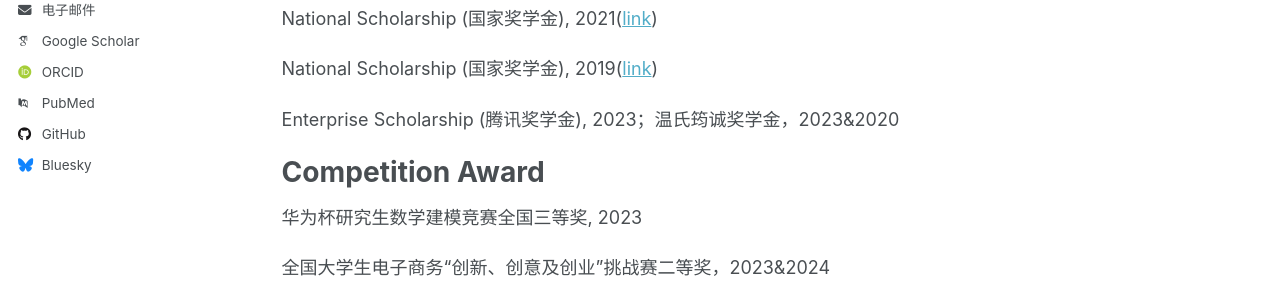
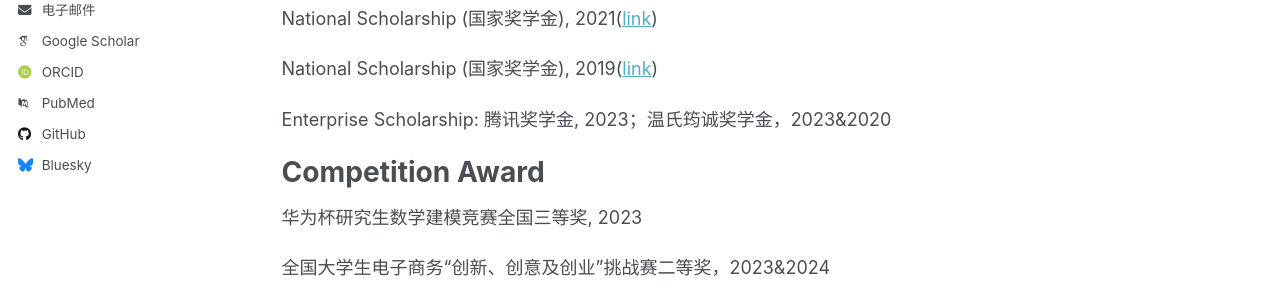
Before and after one commit to dengjl-hub/dengjl-hub.github.io, a Jekyll site: the page built from _pages/about.md, in a window 1280 px wide and 900 px high. Shown: the part 393-693 px from the top of the window. Built offline with Jekyll 4.4.1, drawn with Linux system fonts in a browser that asks for light colours; some web fonts are replaced.

```diff
--- a/_pages/about.md
+++ b/_pages/about.md
@@ -17,7 +17,7 @@ National Scholarship (国家奖学金), 2021([link](http://www.moe.gov.cn/srcsit
 
 National Scholarship (国家奖学金), 2019([link](http://www.moe.gov.cn/jyb_xxgk/s5743/s5744/A05/202112/t20211216_587869.html))
 
-Enterprise Scholarship (腾讯奖学金), 2023；温氏筠诚奖学金，2023&2020
+Enterprise Scholarship: 腾讯奖学金, 2023；温氏筠诚奖学金，2023&2020
 
 Competition Award
 ======
```
